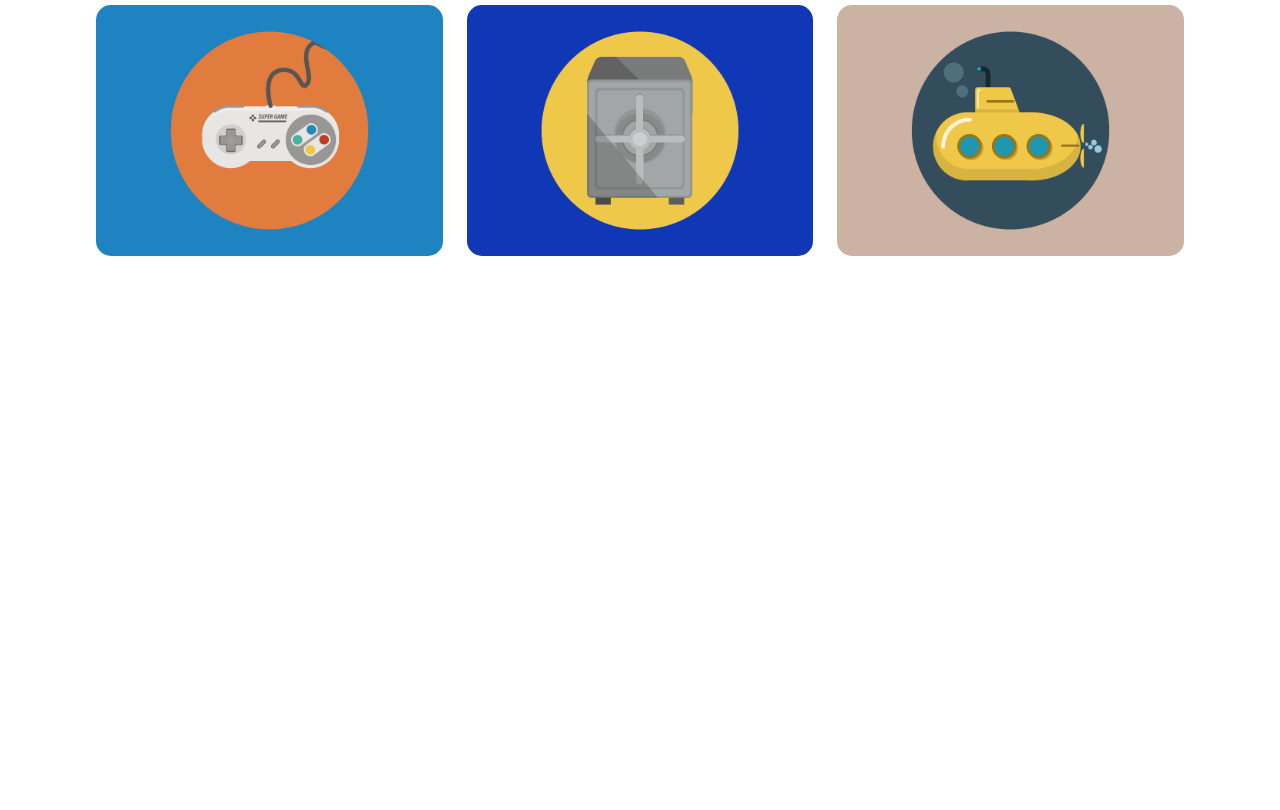
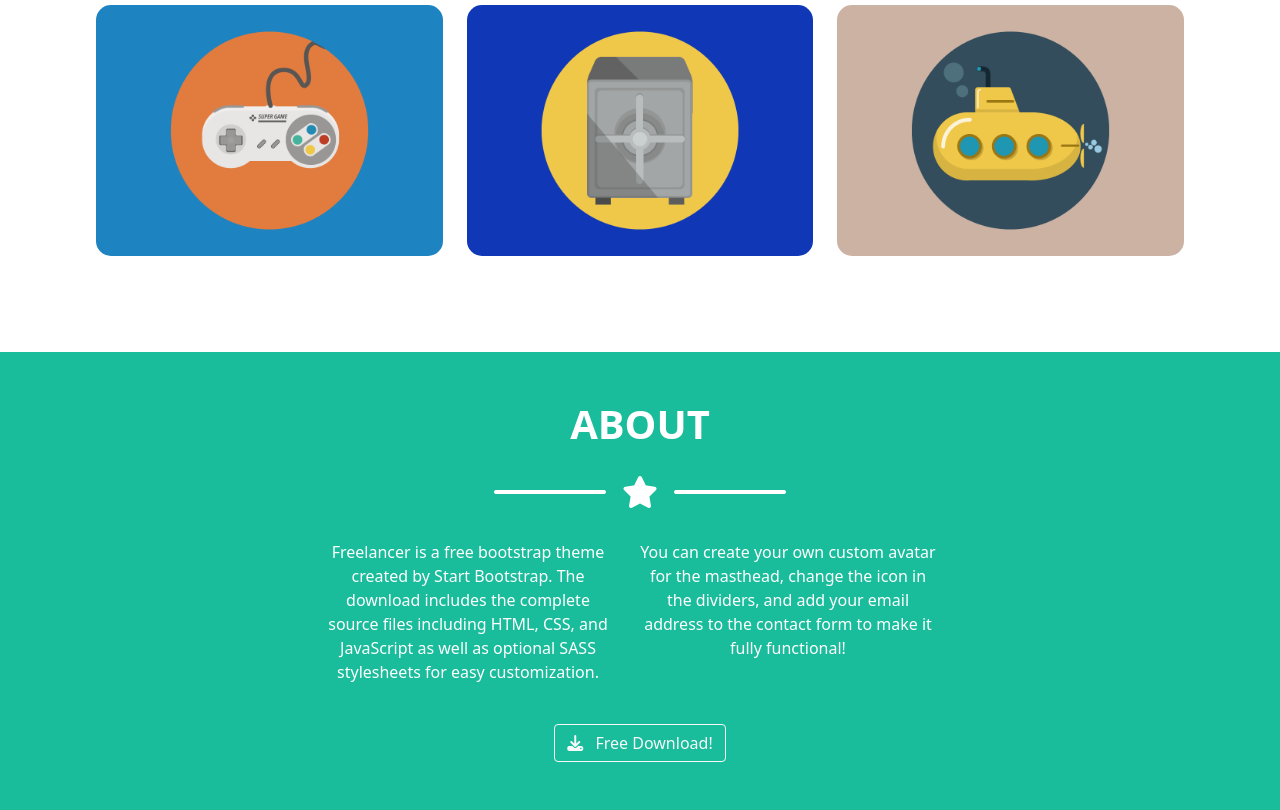
Before and after one commit to JUANCAMILO2001/actividad_branch, a plain HTML site: page index.html in a window 1280 px wide. Shown: the part 1128-1938 px from the top of the page. Before the commit the page ends 1432 px from the top, so only its background shows below. Drawn offline with Linux system fonts and the light colour scheme.

Commit message:
Agregando seccion 3 About

```diff
--- a/css/style.css
+++ b/css/style.css
@@ -78,3 +78,8 @@
           .roundeds {
             border-radius: 15px!important;
           }
+          /*Seccion 3 ABOUT*/
+          .bg-seccion-3 {
+            background: #19bc9b;
+
+          }
--- a/index.html
+++ b/index.html
@@ -24,7 +24,7 @@
                     <a class="nav-link" href="#portafolio"><strong>PORTFOLIO</strong></a>
                   </li>
                   <li class="nav-item me-3">
-                    <a class="nav-link" href="#"><strong>ABOUT</strong></a>
+                    <a class="nav-link" href="#about"><strong>ABOUT</strong></a>
                   </li>
 
                   <li class="nav-item me-3">
@@ -52,7 +52,7 @@
           </div>
         </div>
       </section>
-      <!--Esteban Seccion paso 3-->
+      <!--camilo Seccion paso 3-->
       <section class="mt-5" id="portafolio">
         <h1 class="text-center mt-5">PORTFOLIO</h1>
         <div class="estrella  ">
@@ -85,6 +85,41 @@
           </div>
         </div>
       </section>
+<!--Esteban seccion paso 4-->
+    <section class=" d-flex justify-content-center bg-seccion-3 mt-5" id="about">
+      <div class="row">
+        <div class="col-md-12">
+          <h1 class="text-white text-center mt-5"><strong>ABOUT</strong></h1>
+          <div class="estrella estrella-clara ">
+            <div class="estrella-blanca-linea"></div>
+            <div class="estrella-icon"><i class="fas fa-star"></i></div>
+            <div class="estrella-blanca-linea"></div>
+          </div>
+        </div>
+        <div class="row">
+          <div class="col-md-3"></div>
+          <div class="col-md-3 text-white text-center">
+            <p>Freelancer is a free bootstrap theme created by Start Bootstrap. The download includes the complete
+              source files including HTML, CSS, and JavaScript as well as optional SASS stylesheets for easy
+              customization. </p>
+          </div>
+          <div class="col-md-3 text-white text-center">
+            <p> You can create your own custom avatar for the masthead, change the icon in the dividers, and add your
+              email address to the contact form to make it fully functional!</p>
+
+          </div>
+          <div class="col-md-3">
+
+          </div>
+        </div>
+        <div class="text-center mt-4">
+          <a class="btn btn-xl btn-outline-light mb-5" href="#">
+            <i class="fas fa-download me-2"></i>
+            Free Download!
+          </a>
+        </div>
+      </div>
+    </section>
 
 
 
```
